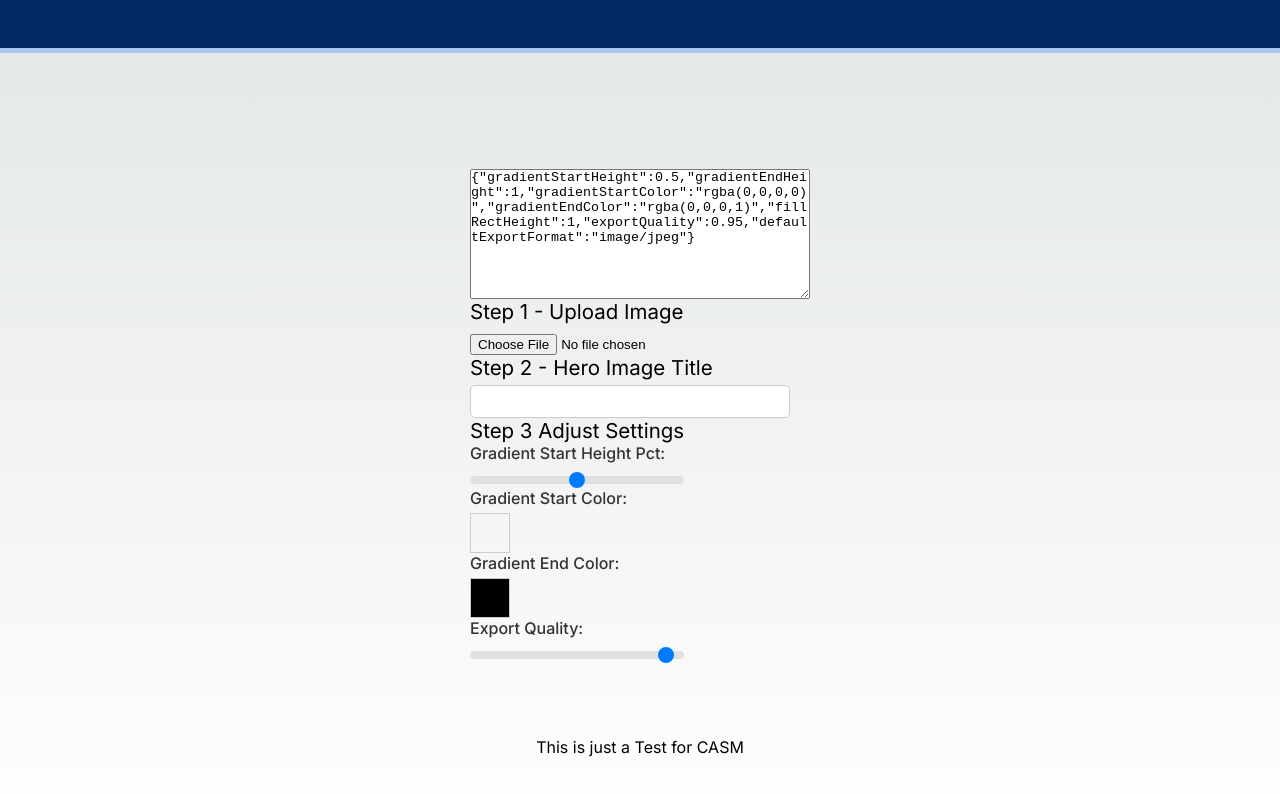
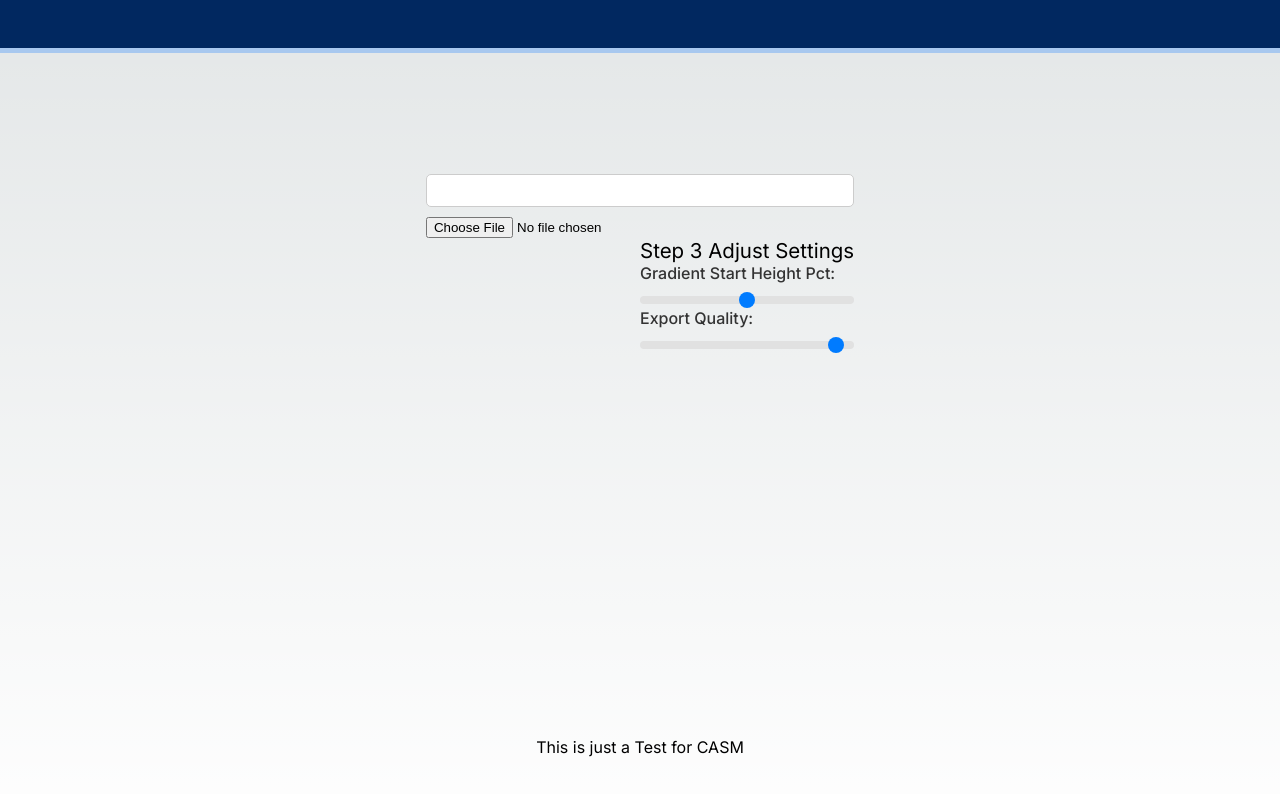
Before and after one commit to Ingenium-Applied-Project/companion_app, a Next.js app: page / in a window 1280 px wide. Shown: the part 410-1204 px from the top of the page. Built offline with nearby package versions, Linux system fonts and the light colour scheme.

Commit message:
Modify CSS to make it look better

```diff
--- a/package.json
+++ b/package.json
@@ -19,8 +19,8 @@
     "immer": "^10.0.3",
     "next": "14.1.2",
     "react": "^18",
-    "react-color": "^2.19.3",
-    "react-dom": "^18"
+    "react-dom": "^18",
+    "react-drag-drop-files": "^2.3.10"
   },
   "devDependencies": {
     "@next/eslint-plugin-next": "^14.1.2",
--- a/src/components/HeroImage/HeroImage.jsx
+++ b/src/components/HeroImage/HeroImage.jsx
@@ -2,7 +2,6 @@
 
 import { useApp } from '@/providers/appProvider';
 import { useEffect, useState } from 'react';
-import { SketchPicker } from 'react-color';
 import styles from './HeroImage.module.css';
 
 const HeroImage = () => {
@@ -55,32 +54,8 @@ const HeroImage = () => {
 
   return (
     <div className={styles.container}>
-      <textarea
-        style={{ height: 130, width: 340 }}
-        value={JSON.stringify(heroImageFilters)}
-      ></textarea>
-      <div>
-        <p className={styles.title}>Step 1 - Upload Image</p>
-        {heroImage && (
-          <img
-            src={heroImage}
-            alt="Original Hero Image"
-            className={styles.image}
-          />
-        )}
-        <div>
-          <input
-            type="file"
-            onChange={handleHeroImageUpload}
-            accept="image/*"
-            className={styles.fileInput}
-          />
-        </div>
-      </div>
-
-      <div>
-        <p className={styles.title}>Step 2 - Hero Image Title</p>
-
+      {/* Text Input where user enters the screen-title */}
+      <div className={styles.textInputContainer}>
         <input
           type="text"
           value={heroImageText}
@@ -89,6 +64,40 @@ const HeroImage = () => {
         />
       </div>
 
+      {/* Upload Button */}
+      <div className={styles.uploadButtonContainer}>
+        <input
+          type="file"
+          onChange={handleHeroImageUpload}
+          accept="image/*"
+          className={styles.fileInput}
+          title="Upload Hero Image"
+        />
+      </div>
+      <div className="">
+        <div>
+          {heroImage && (
+            <img
+              src={heroImage}
+              alt="Original Hero Image"
+              className={styles.image}
+            />
+          )}
+        </div>
+      </div>
+      <div>
+        {modifiedHeroImage && (
+          <div className={styles.modifiedImage}>
+            <img
+              src={modifiedHeroImage}
+              alt="Modified"
+              className={styles.image}
+            />
+            <div className={styles.downloadButton}>
+              <button onClick={downloadModifiedHeroImage}>Download</button>
+            </div>
+          </div>
+        )}
         <div>
           <p className={styles.title}> Step 3 Adjust Settings</p>
 
@@ -106,58 +115,6 @@ const HeroImage = () => {
           </div>
 
           <div>
-          <label className={styles.label}>Gradient Start Color:</label>
-
-          <div
-            className={styles.colorPreview}
-            style={{ backgroundColor: heroImageFilters.gradientStartColor }}
-            onClick={() => setShowColorPicker1(!showColorPicker1)}
-          ></div>
-
-          {showColorPicker1 && (
-            <div className={styles.colorPickerOverlay}>
-              <SketchPicker
-                color={heroImageFilters.gradientStartColor}
-                onChangeComplete={(color) => {
-                  updateHeroFilterValue({
-                    name: 'gradientStartColor',
-                    value: `rgba(${color.rgb.r}, ${color.rgb.g}, ${color.rgb.b}, ${color.rgb.a})`,
-                  });
-                  // setShowColorPicker1(false);
-                }}
-              />
-              <button onClick={() => setShowColorPicker1(false)}>Done</button>
-            </div>
-          )}
-        </div>
-
-        <div>
-          <label className={styles.label}>Gradient End Color:</label>
-
-          <div
-            className={styles.colorPreview}
-            style={{ backgroundColor: heroImageFilters.gradientEndColor }}
-            onClick={() => setShowColorPicker2(!showColorPicker2)}
-          ></div>
-
-          {showColorPicker2 && (
-            <div className={styles.colorPickerOverlay}>
-              <SketchPicker
-                color={heroImageFilters.gradientEndColor}
-                onChangeComplete={(color) => {
-                  updateHeroFilterValue({
-                    name: 'gradientEndColor',
-                    value: `rgba(${color.rgb.r}, ${color.rgb.g}, ${color.rgb.b}, ${color.rgb.a})`,
-                  });
-                  // setShowColorPicker1(false);
-                }}
-              />
-              <button onClick={() => setShowColorPicker2(false)}>Done</button>
-            </div>
-          )}
-        </div>
-
-        <div>
             <label className={styles.label}>Export Quality:</label>
             <input
               type="range"
@@ -170,20 +127,7 @@ const HeroImage = () => {
             />
           </div>
         </div>
-
-      {modifiedHeroImage && (
-        <div className={styles.modifiedImage}>
-          <label className={styles.label}>Modified Image:</label>
-          <img
-            src={modifiedHeroImage}
-            alt="Modified"
-            className={styles.image}
-          />
-          <div className={styles.downloadButton}>
-            <button onClick={downloadModifiedHeroImage}>Download</button>
       </div>
-        </div>
-      )}
     </div>
   );
 };
--- a/src/components/HeroImage/HeroImage.module.css
+++ b/src/components/HeroImage/HeroImage.module.css
@@ -1,4 +1,3 @@
-/* General styles for the container and image */
 .container {
   display: flex;
   flex-direction: column;
@@ -7,20 +6,66 @@
   margin: 20px;
 }
 
+.textInputContainer {
+  display: flex;
+}
+
+/* Styles for the text input */
+.textInput {
+  width: 100%;
+  padding: 8px;
+  margin-top: 5px;
+  border: 1px solid #ccc;
+  border-radius: 5px;
+}
+
+.uploadButtonContainer {
+  display: flex;
+}
+
+.originalImageContainer {
+}
+
+.modifiedImageContainer {
+}
+
+@media only screen and (min-width: 45em) {
+  .container {
+    display: grid;
+    grid-template-columns: 1fr 1fr;
+    /* align-items: flex-start; */
+    /* justify-content: center; */
+    margin: 20px;
+  }
+  .textInputContainer {
+    display: flex;
+    grid-row: 1 / 2;
+    grid-column: 1 / -1;
+  }
+
+  .uploadButtonContainer {
+    grid-row: 2 / 3;
+    grid-column: 1 / -1;
+  }
+
+  .originalImageContainer {
+    grid-row: 3 / 4;
+    grid-column: 1 / 2;
+  }
+
+  .modifiedImageContainer {
+    grid-row: 3 / 4;
+    grid-column: 2 / 3;
+  }
+}
+@media only screen and (min-width: 60em) {
+}
+
 .sourceContainer {
   display: flex;
   flex-direction: column;
   align-items: flex-start;
   margin-bottom: 20px;
-}
-
-/* Styles for the text input */
-.textInput {
-  width: 20rem;
-  padding: 8px;
-  margin-top: 5px;
-  border: 1px solid #ccc;
-  border-radius: 5px;
 }
 
 /* Styles for the file input */
--- a/src/providers/appProvider.js
+++ b/src/providers/appProvider.js
@@ -1,7 +1,8 @@
 'use client';
 
 import { HeroImageDefaultsCASM, LocalStorageKeys } from '@/constants/constants';
-import { storeData } from '@/utils/asyncStorage';
+import { retrieveData, storeData } from '@/utils/asyncStorage';
+import { isBlobURL } from '@/utils/utils';
 import { produce } from 'immer';
 import { createContext, useContext, useEffect, useState } from 'react';
 
@@ -20,29 +21,18 @@ function AppProvider({ children }) {
     HeroImageDefaultsCASM
   );
 
-  useEffect(() => {
-    // Log for testing purposes. Remove before deploying to production.
-    console.log('Inside AppProvider');
-  }, []);
+  useEffect(() => {}, []);
 
   /**
-    When the hero image is changed (e.g. upload or from local storage), filters are applied automatically and the modified image is generated.
+    When the hero image, or the filters is changed (e.g. user upload),
+     the modified image is re-generated automatically.
    */
   useEffect(() => {
     const modifyHeroImage = async () => {
       await applyFiltersToHeroImage();
     };
     modifyHeroImage();
-  }, [heroImage]);
-
-  useEffect(() => {
-    const modifyHeroImage = async () => {
-      await applyFiltersToHeroImage();
-    };
-    modifyHeroImage();
-    console.clear();
-    console.log(heroImageFilters);
-  }, [heroImageFilters]);
+  }, [heroImage, heroImageFilters]);
 
   // returns app configuration based on given app name. Blank value would return current app config.
   const getAppConfiguration = (payload) => {
@@ -52,19 +42,41 @@ function AppProvider({ children }) {
   // Hero Image functions - Start
 
   const readHeroImageFromLocalStorage = async () => {
-    //TODO: read
+    // TODO: Do not implement this. There is a complexity with local storage and images
+    if (1 === 2) {
+      try {
+        const savedData = await retrieveData(LocalStorageKeys.HERO_IMAGE);
+        console.warn('here', savedData);
+        if (savedData) {
+          const { sourceImage, filters, title = '' } = savedData;
+          if (isBlobURL(sourceImage)) {
+            setHeroImage(sourceImage);
+          } else {
+            setHeroImage(null);
+          }
+          setHeroImageFilters(filters);
+          setHeroImageText(title);
+        } else {
+          setHeroImage(null);
+          setHeroImageFilters(null);
+          setHeroImageText('');
+        }
+      } catch (error) {
+        setHeroImage(null);
+        setModifiedHeroImage(null);
+        setHeroImageText('');
+        console.error(
+          error || 'Error in readHeroImageFromLocalStorage function'
+        );
+      }
+    }
   };
 
   const getHeroImageLocalStorageObject = (payload) => {
-    const {
-      sourceImage = null,
-      modifiedImage = null,
-      filters = null,
-    } = payload;
+    const { sourceImage = null, filters = null } = payload;
 
     const returnObj = {
       sourceImage: sourceImage,
-      modifiedImage: modifiedImage,
       filters: filters,
     };
 
@@ -90,7 +102,7 @@ function AppProvider({ children }) {
       if (sourceImage) {
         const localStorageObject = getHeroImageLocalStorageObject({
           sourceImage: sourceImage,
-          modifiedImage: modifiedHeroImage,
+          // modifiedImage: modifiedHeroImage,
           filters: heroImageFilters,
         });
         await storeData(LocalStorageKeys.HERO_IMAGE, localStorageObject);
@@ -239,16 +251,15 @@ function AppProvider({ children }) {
     <AppContext.Provider
       value={{
         getAppConfiguration,
-        heroImage,
-        heroImageText,
-        modifiedHeroImage,
-        heroImageFilters,
-        updateHeroFilterValue,
-        setHeroSourceImage,
-        setHeroImageText,
-        removeHeroSourceImage,
-        applyFiltersToHeroImage,
-        downloadModifiedHeroImage,
+        heroImage, // Original hero image
+        heroImageText, // Overlay text on the modified image
+        modifiedHeroImage, // Modified version of the hero image (with gradient on it)
+        heroImageFilters, // applied image filters on the hero image (TODO: Remove later)
+        updateHeroFilterValue, // A utility function to update the hero image filters.
+        setHeroSourceImage, // Called from the HeroImage component to set the hero image
+        setHeroImageText, // Called from the Hero image component to set the heroImageText
+        removeHeroSourceImage, // When user deletes the hero image
+        downloadModifiedHeroImage, // When user clicks on "Download" button on the modified hero image
       }}
     >
       {children}
--- /dev/null
+++ b/src/utils/utils.js
@@ -0,0 +1,5 @@
+const isBlobURL = (url) => {
+  return url.startsWith('blob:');
+};
+
+export { isBlobURL };
```
Also changed, not shown: src/components/DragAndDrop/DragAndDrop.jsx (added, +22 -0 lines), src/components/DragAndDrop/DragAndDrop.module.css (added, +24 -0 lines), 1 other file (tests, documents, lock files or other folders). Lines whose indentation alone changed are shown as unchanged.
